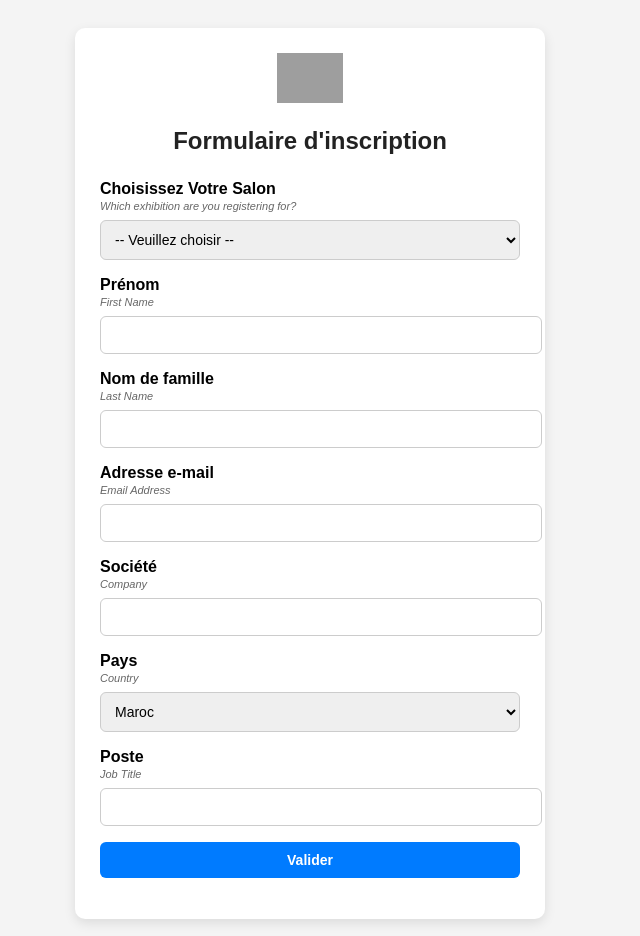
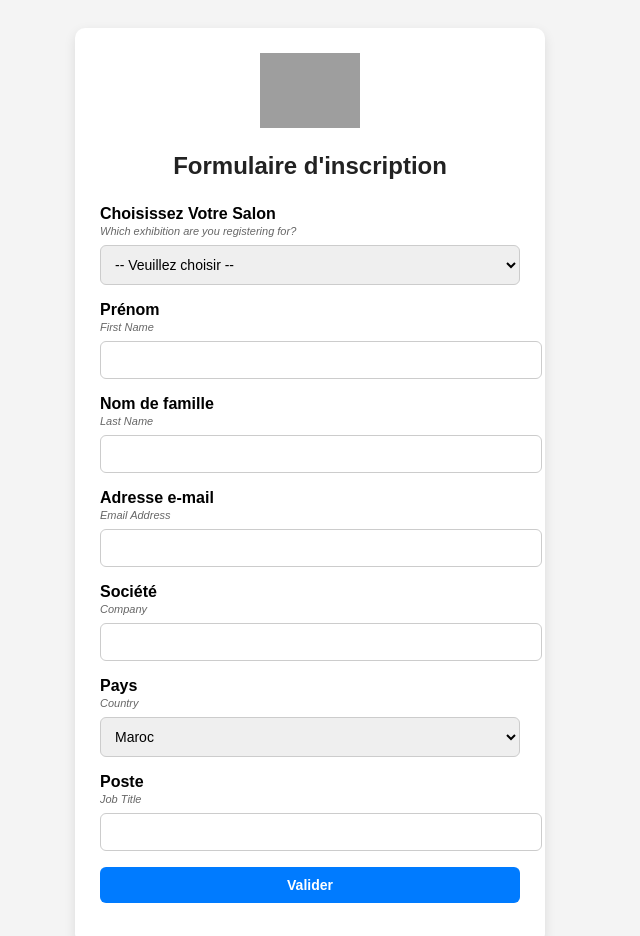
Before and after one commit to Nsueray/leena-madesign-2025, a website: page public/form-onsite.html in a window 1280 px wide. Shown: the top 936 px of the page, without its empty margins (330-970 px from the left). Drawn offline with Linux system fonts and the light colour scheme; grey boxes are pictures that could not be loaded.

Commit message:
Update: increase Elan logo size to 75px

```diff
--- a/public/form-onsite.html
+++ b/public/form-onsite.html
@@ -75,7 +75,7 @@
 <body>
   <div class="container">
     <div class="logo">
-      <img src="https://nsueray.github.io/leena-assets/assets/logo-elanexpo.png" alt="Elan Expo" style="height: 50px;" />
+      <img src="https://nsueray.github.io/leena-assets/assets/logo-elanexpo.png" alt="Elan Expo" style="height: 75px;" />
     </div>
     <h2>Formulaire d'inscription</h2>
     <div id="success">✅ Enregistrement réussi / Registration successful</div>
```
